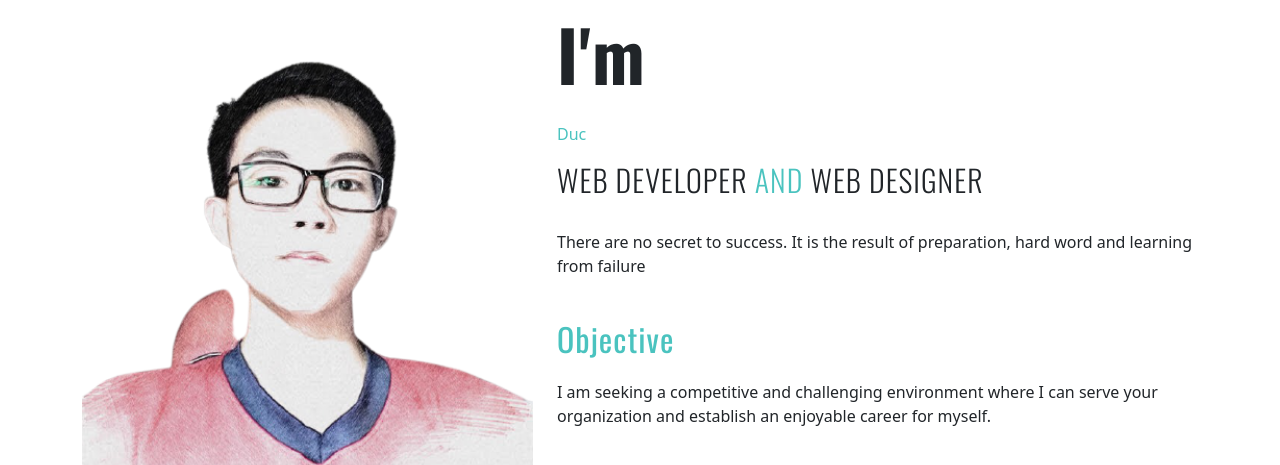
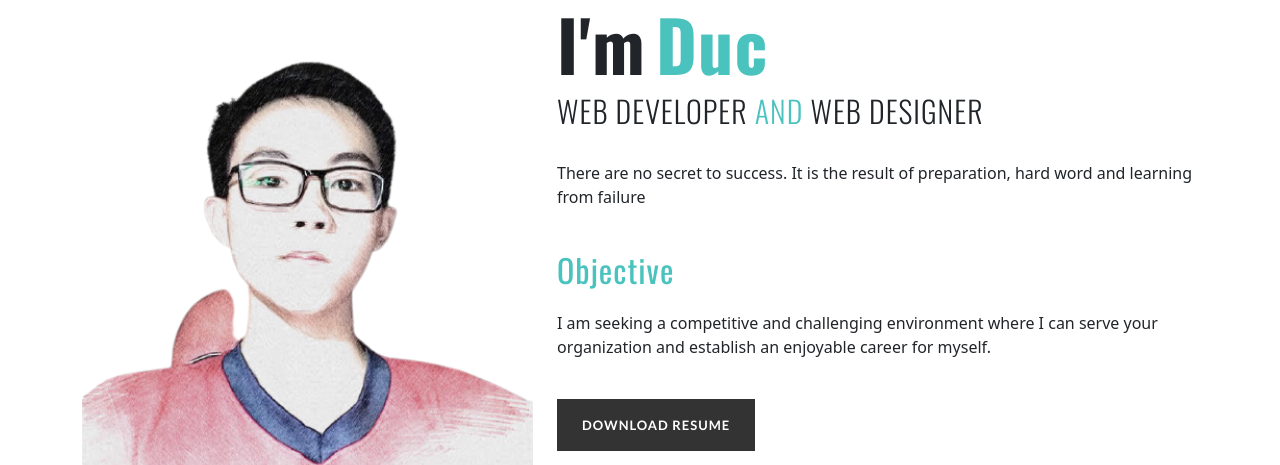
Before and after one commit to AnhducNA/ducCard, a plain HTML site: page index.html in a window 1280 px wide. Shown: the part 95-560 px from the top of the page. Drawn offline with nearby package versions, Linux system fonts and the light colour scheme.

Commit message:
Update index.html

```diff
--- a/index.html
+++ b/index.html
@@ -139,7 +139,10 @@
                         <img src="assets/images/pages/the-man.png" class="img-responsive w-100" alt="Image">
                     </div>
                     <div class="col-sm-7 pt-5">
-                        <p class="title-lgx" data-i18n="home.titleName1">I'M </p><p class="text-brand" data-i18n="home.titleName2">DUC</p>
+                        <h1>
+                            <span class="title-lgx" data-i18n="home.titleName1">I'M </span>
+                            <span class="title-lgx text-brand" data-i18n="home.titleName2">DUC</span>
+                        </h1>
                         <h3 class="title-light">WEB DEVELOPER <span class="text-brand">AND</span> WEB DESIGNER</h3>
                         <br>
                         <p data-i18n="home.text1">
```
